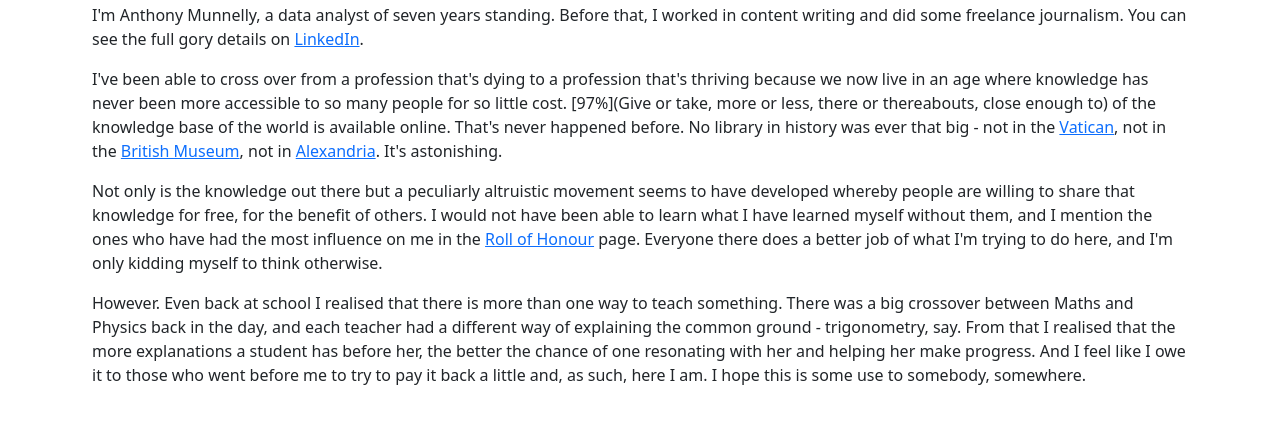
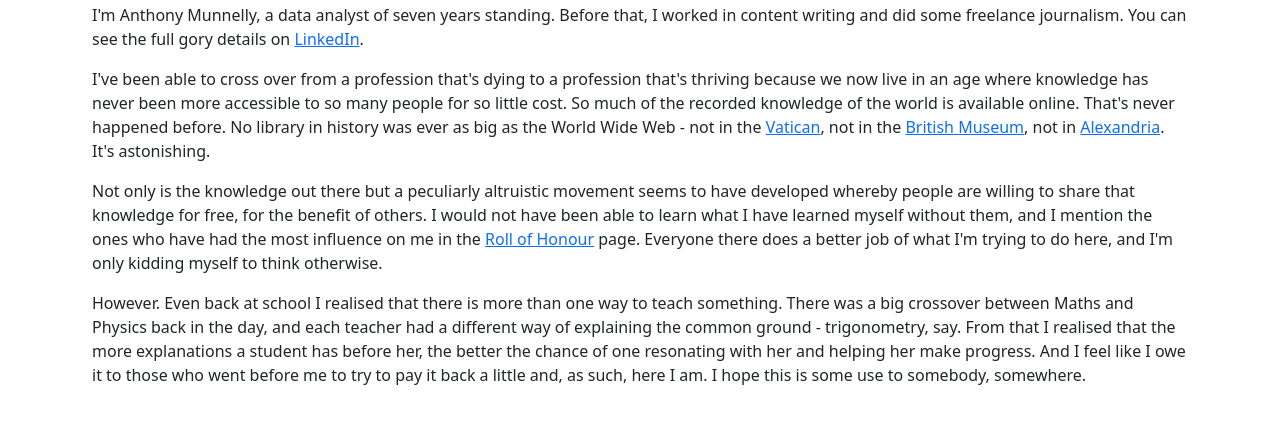
Before and after one commit to amunnelly/portfolio, an Eleventy site: page src/about.md in a window 1280 px wide. Shown: the part 176-600 px from the top of the page. Built offline with nearby package versions, Linux system fonts and the light colour scheme; Eleventy itself is replaced by a stand-in of ours; files that its build step writes are made by us from their sources; what eleventy-plugin-youtube-embed, markdown-it-attrs, shelljs would draw is missing.

Commit message:
changed about again

```diff
--- a/src/about.md
+++ b/src/about.md
@@ -4,7 +4,7 @@ layout: blurb.njk
 ---
 I'm Anthony Munnelly, a data analyst of seven years standing. Before that, I worked in content writing and did some freelance journalism. You can see the full gory details on [LinkedIn](https://www.linkedin.com/in/anthonymunnelly/).
 
-I've been able to cross over from a profession that's dying to a profession that's thriving because we now live in an age where knowledge has never been more accessible to so many people for so little cost. [97%](Give or take, more or less, there or thereabouts, close enough to) of the knowledge base of the world is available online. That's never happened before. No library in history was ever that big - not in the [Vatican](https://www.vaticanlibrary.va/en/home.php), not in the [British Museum](https://www.britishmuseum.org/), not in [Alexandria](https://en.wikipedia.org/wiki/Library_of_Alexandria). It's astonishing.
+I've been able to cross over from a profession that's dying to a profession that's thriving because we now live in an age where knowledge has never been more accessible to so many people for so little cost. So much of the recorded knowledge of the world is available online. That's never happened before. No library in history was ever as big as the World Wide Web - not in the [Vatican](https://www.vaticanlibrary.va/en/home.php), not in the [British Museum](https://www.britishmuseum.org/), not in [Alexandria](https://en.wikipedia.org/wiki/Library_of_Alexandria). It's astonishing.
 
 Not only is the knowledge out there but a peculiarly altruistic movement seems to have developed whereby people are willing to share that knowledge for free, for the benefit of others. I would not have been able to learn what I have learned myself without them, and I mention the ones who have had the most influence on me in the [Roll of Honour]({{ "../roll" | url }}) page. Everyone there does a better job of what I'm trying to do here, and I'm only kidding myself to think otherwise.
 
```
